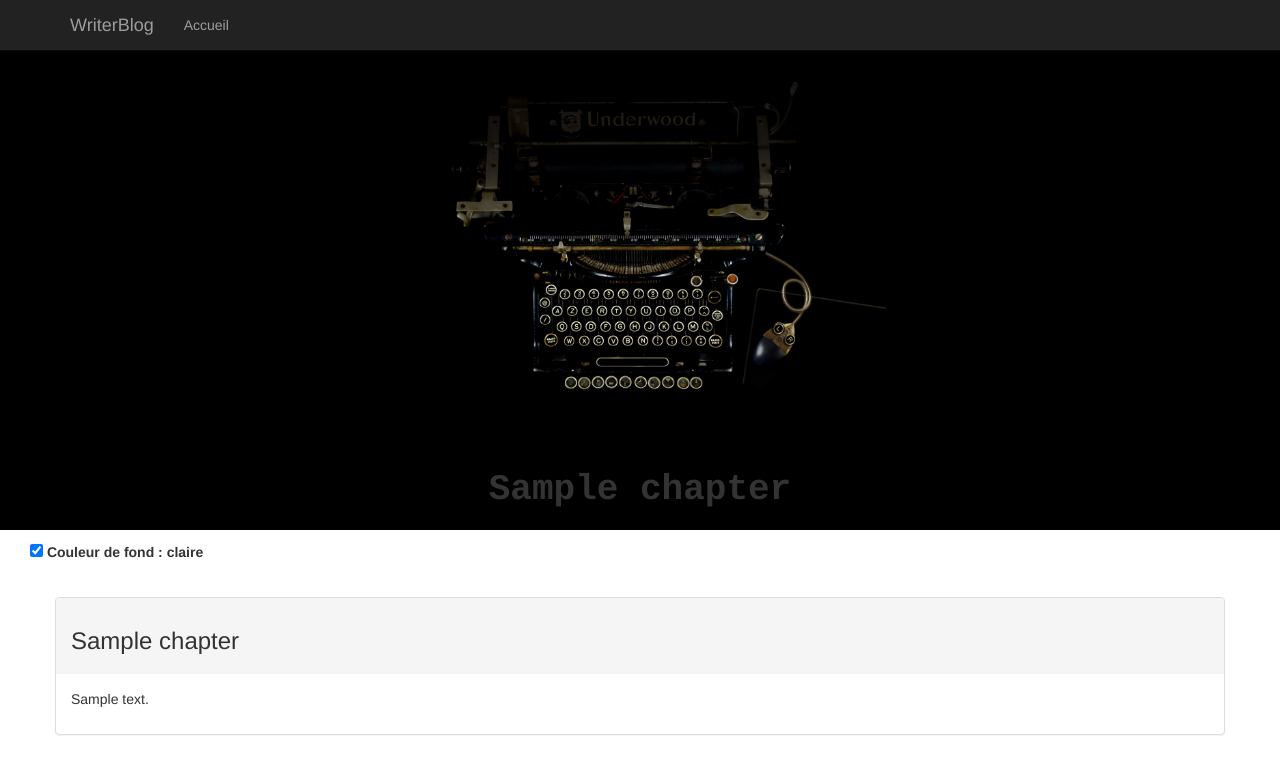
After one commit to Luwin95/P4, a PHP site: template views/home/chapter.html.twig in a window 1280 px wide. The commit adds this page. Shown: the top 774 px of the page. Run offline with PHP 8.4, Linux system fonts and the light colour scheme; the template is opened without the code that fills it: most values are stand-ins (such as "Sample title", 1, 10 or a date in 2020); some libraries are stand-ins or nearby versions.

Commit message:
Ajout des pages chapitre individuelles

```diff
--- a/app/app.php
+++ b/app/app.php
@@ -36,6 +36,12 @@ $app->register(new Silex\Provider\SecurityServiceProvider(), array(
     ),
 ));
 
+$app->register(new Silex\Provider\MonologServiceProvider(), array(
+    'monolog.logfile' => __DIR__.'/../var/logs/writerblog.log',
+    'monolog.name' => 'WriterBlog',
+    'monolog.level' => $app['monolog.level']
+));
+
 // Register services
 $app['dao.chapter'] = function ($app) {
     $chapterDAO = new WriterBlog\DAO\ChapterDAO($app['db']);
--- a/app/routes.php
+++ b/app/routes.php
@@ -4,4 +4,8 @@ use Symfony\Component\HttpFoundation\Request;
 
 // Home page
 $app->get('/', "WriterBlog\Controller\HomeController::indexAction")
-->bind('home');
+    ->bind('home');
+
+// Chapter individual page
+$app->get('/chapter/{id}', "WriterBlog\Controller\HomeController::chapterAction")
+    ->bind('chapter');
--- a/composer.json
+++ b/composer.json
@@ -6,7 +6,8 @@
     "symfony/twig-bridge": "~2.8|3.0.*",
     "symfony/asset": "~2.8|3.0.*",
     "symfony/security" : "~2.8|3.0.*",
-    "twig/extensions": "~1.4"
+    "twig/extensions": "~1.4",
+    "symfony/monolog-bridge": "~2.8|3.0.*"
   },
   "autoload": {
     "psr-4": {"WriterBlog\\": "src"}
--- /dev/null
+++ b/views/home/chapter.html.twig
@@ -0,0 +1,28 @@
+
+{% extends "layout.html.twig" %}
+
+{% block title %}{{ chapter.title }}{% endblock %}
+
+{% block pageTitle %}{{ chapter.title }}{% endblock %}
+{% block content %}
+    <div class="row">
+        {% if chapter %}
+            <div class="">
+                <div class="panel-group">
+                    <div class="panel panel-default">
+                        <div class="panel-heading">
+                            <h3>{{ chapter.title }}</h3>
+                        </div>
+                        <div class="panel-body">
+                            <p>{{ chapter.content }}</p>
+                        </div>
+                    </div>
+                </div>
+            </div>
+        {% else %}
+            <div class="alert alert-warning">
+                No chapter found.
+            </div>
+        {% endif %}
+    </div>
+{% endblock %}{# empty Twig template #}
--- a/views/home/index.html.twig
+++ b/views/home/index.html.twig
@@ -13,7 +13,7 @@
                     <h3>Dernier chapitre publié</h3>
                 </div>
                 <div class="panel-body">
-                  <h3>{{ chapters[1].title }}</h3>
+                    <h3><a class="chapterTitle" href="{{ path('chapter', { 'id': chapters[1].id }) }}">{{ chapters[1].title }}</a></h3>
                   <p>{{ chapters[1].content }}</p>
                 </div>
             </div>
@@ -24,10 +24,9 @@
                     {% for chapter in chapters %}
                         <div class="panel panel-default">
                             <div class="panel-heading">
-                                <h3>{{ chapter.title }}</h3>
+                                <h3><a class="chapterTitle" href="{{ path('chapter', { 'id': chapter.id }) }}">{{ chapter.title }}</a></h3>
                             </div>
                             <div class="panel-body">
-
                                 <p>{{ chapter.content }}</p>
                             </div>
                         </div>
--- a/web/css/writerblog.css
+++ b/web/css/writerblog.css
@@ -11,6 +11,15 @@ body
 .panorama
 {
     background-color: black;
+}
+
+.chapterTitle
+{
+    color : #333333;
+}
+
+.chapterTitle:hover, .chapterTitle:focus {
+    text-decoration: none;
 }
 
 #panorama-img
--- a/web/js/toggle_switch.js
+++ b/web/js/toggle_switch.js
@@ -14,11 +14,14 @@ $(function(){
             $('#page').css({'background-color':'#222222', 'color' : '#9B9D9D'});
             $('.panel-heading').css({'background-color':'black', 'color' : '#9B9D9D', 'border-color': '#9B9D9D'});
             $('.panel-body').css({'background-color':'#222222', 'color' : '#9B9D9D', 'border-color': '#9B9D9D'});
+            $('.chapterTitle').css('color' ,'#9B9D9D');
+            //A corriger bug couleur lien onfocus et hover
         }
         else{
             $('#page').removeAttr('style');
             $('.panel-heading').removeAttr('style');
             $('.panel-body').removeAttr('style');
+            $('.chapterTitle').removeAttr('style');
         }
     });
 });
```
Also changed, not shown: src/Controller/HomeController.php (+11 -0 lines), src/DAO/ChapterDAO.php (+19 -0 lines), web/.htaccess (added), 1 other file.
